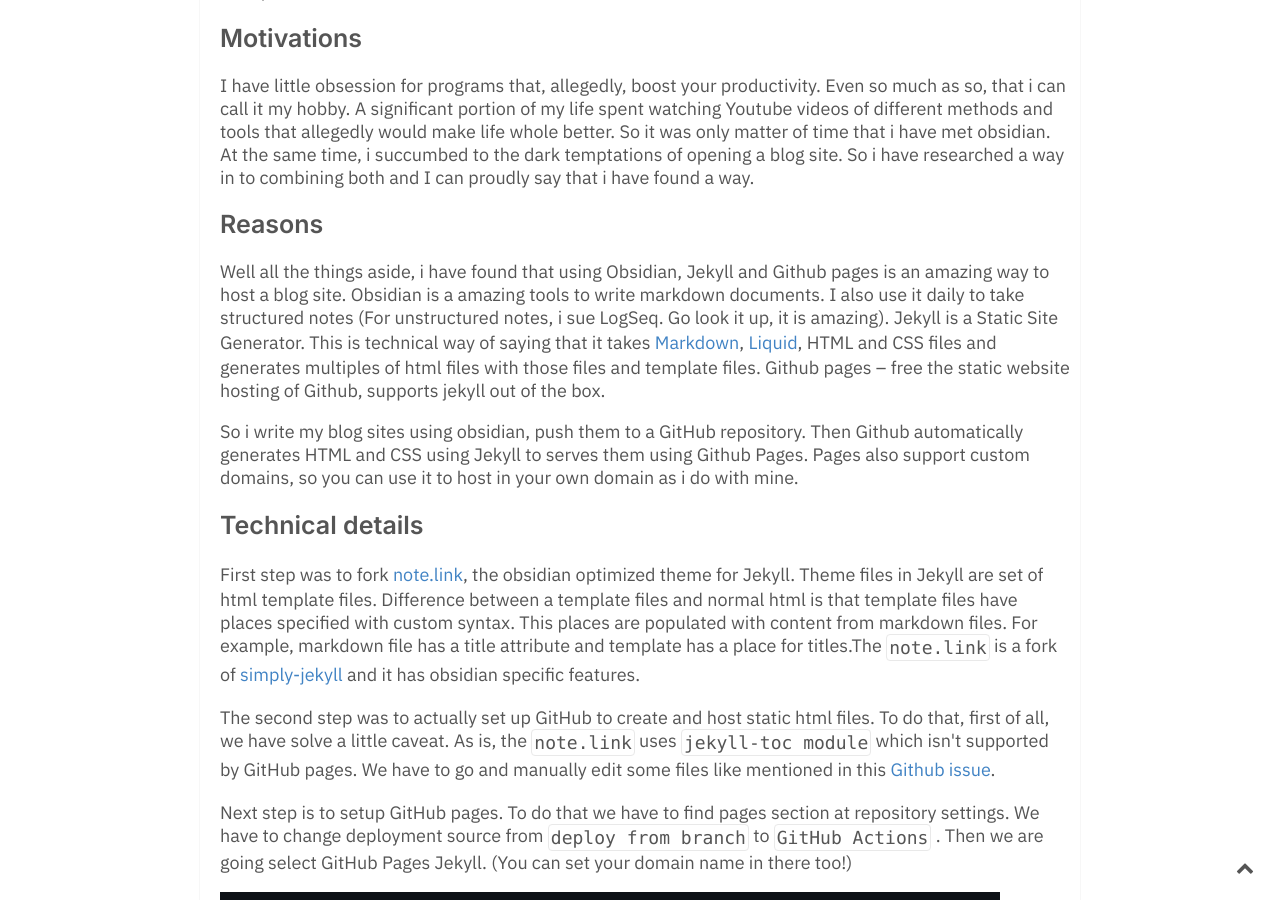
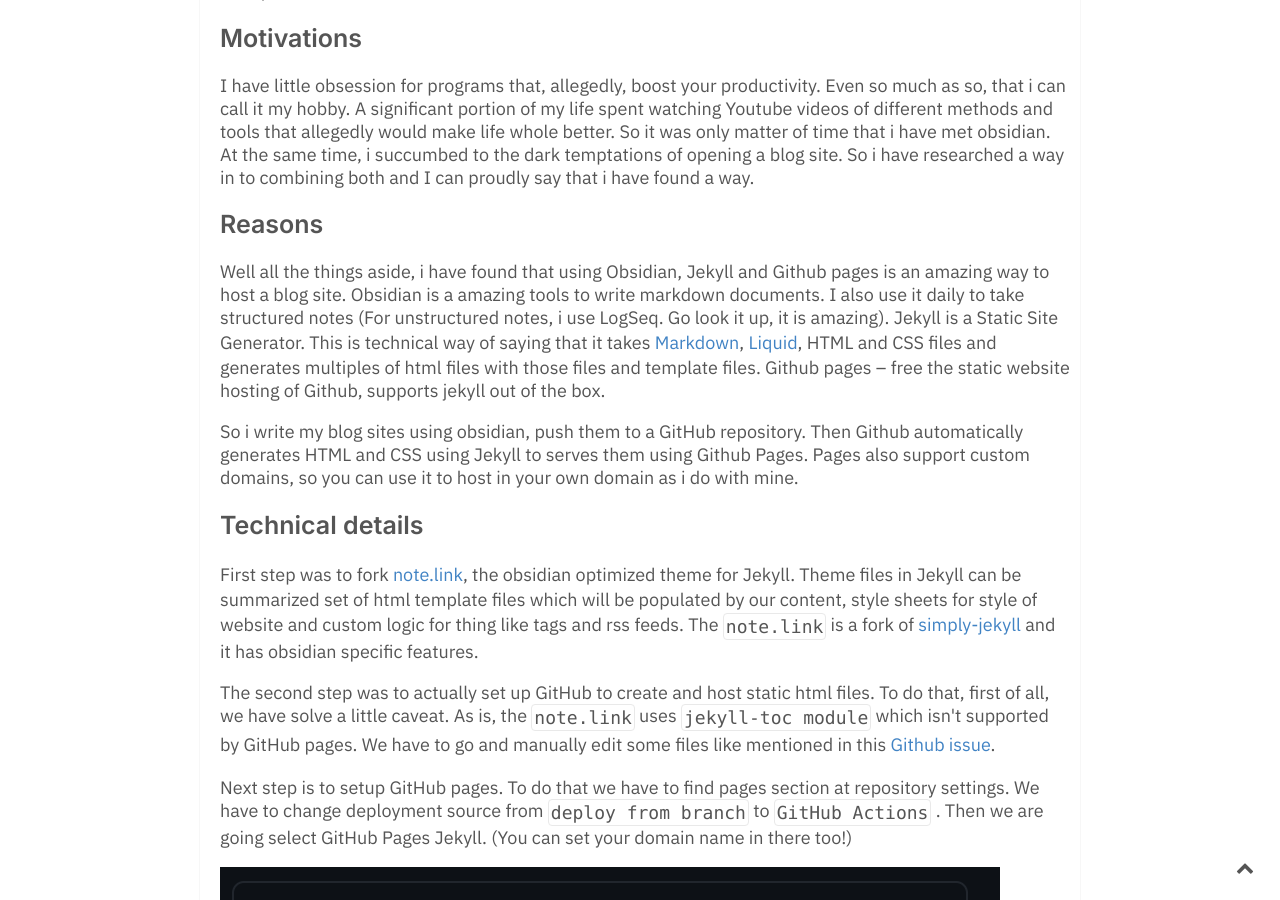
Before and after one commit to erdiari/website, a Jekyll site: the page built from _notes/Website-development.md, in a window 1280 px wide and 900 px high, scrolled down 681 px. Built offline with Jekyll 4.4.1, drawn with Linux system fonts in a browser that asks for light colours; comment, search, counter and statistics services are not loaded.

Commit message:
Manuel commit this time :D

```diff
--- a/_notes/Website-development.md
+++ b/_notes/Website-development.md
@@ -12,12 +12,12 @@ I wanted to start blogging. There is a million ways why like how there is a mill
 ## Motivations
 I have little obsession for programs that, allegedly, boost your productivity. Even so much as so, that i can call it my hobby. A significant portion of my life spent watching Youtube videos of different methods and tools that allegedly would make life whole better. So it was only matter of time that i have met obsidian. At the same time, i succumbed to the dark temptations of opening a blog site. So i have researched a way in to combining both and I can proudly say that i have found a way.
 ## Reasons
-Well all the things aside, i have found that using Obsidian, Jekyll and Github pages is an amazing way to host a blog site. Obsidian is a amazing tools to write markdown documents. I also use it daily to take structured notes (For unstructured notes, i sue LogSeq. Go look it up, it is amazing). Jekyll is a Static Site Generator. This is technical way of saying that it takes [Markdown](https://daringfireball.net/projects/markdown/), [Liquid](https://github.com/Shopify/liquid/wiki), HTML and CSS files and generates multiples of html files with those files and template files. Github pages -- free the static website hosting of Github, supports jekyll out of the box.
+Well all the things aside, i have found that using Obsidian, Jekyll and Github pages is an amazing way to host a blog site. Obsidian is a amazing tools to write markdown documents. I also use it daily to take structured notes (For unstructured notes, i use LogSeq. Go look it up, it is amazing). Jekyll is a Static Site Generator. This is technical way of saying that it takes [Markdown](https://daringfireball.net/projects/markdown/), [Liquid](https://github.com/Shopify/liquid/wiki), HTML and CSS files and generates multiples of html files with those files and template files. Github pages -- free the static website hosting of Github, supports jekyll out of the box.
 
 So i write my blog sites using obsidian, push them to a GitHub repository. Then Github automatically generates HTML and CSS using Jekyll to serves them using Github Pages. Pages also support custom domains, so you can use it to host in your own domain as i do with mine.
 
 ## Technical details
-First step was to fork [note.link](https://github.com/Maxence-L/notenote.link), the obsidian optimized theme for Jekyll. Theme files in Jekyll are set of html template files. Difference between a template files and normal html is that template files have places specified with custom syntax. This places are populated with content from markdown files. For example, markdown file has a title attribute and template has a place for titles.The `note.link` is a fork of [simply-jekyll](https://github.com/raghudotcc/simply-jekyll) and it has obsidian specific features.
+First step was to fork [note.link](https://github.com/Maxence-L/notenote.link), the obsidian optimized theme for Jekyll. Theme files in Jekyll can be summarized set of html template files which will be populated by our content, style sheets for style of website and custom logic for thing like tags and rss feeds. The `note.link` is a fork of [simply-jekyll](https://github.com/raghudotcc/simply-jekyll) and it has obsidian specific features.
 
 The second step was to actually set up GitHub to create and host static html files. To do that, first of all, we have solve a little caveat. As is, the `note.link` uses `jekyll-toc module` which isn't supported by GitHub pages. We have to go and manually edit some files like mentioned in this [Github issue](https://github.com/Maxence-L/notenote.link/issues/5#issuecomment-762508069).
 
```
Also changed, not shown: about.md (+2 -2 lines), .obsidian/workspace.json, README.md.
